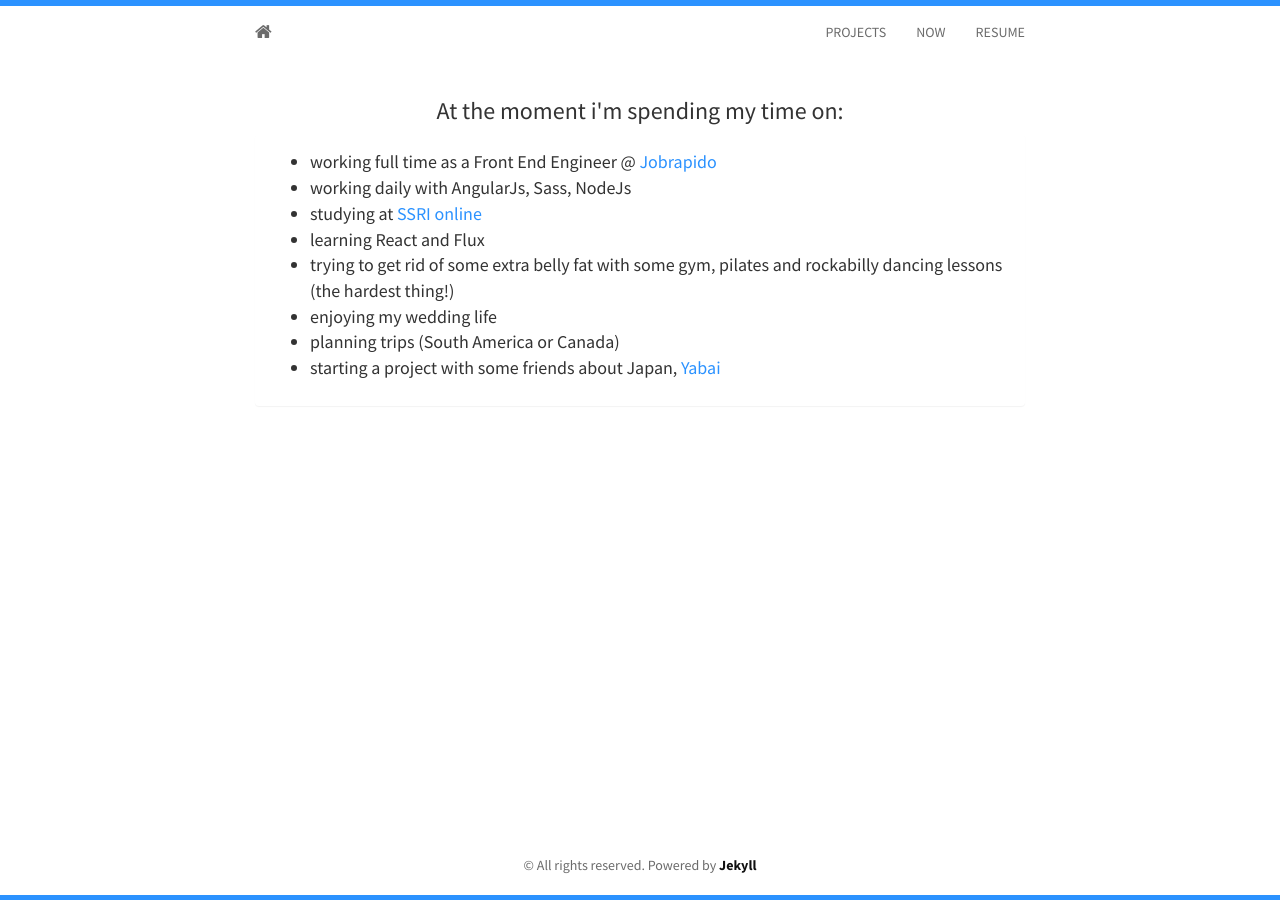
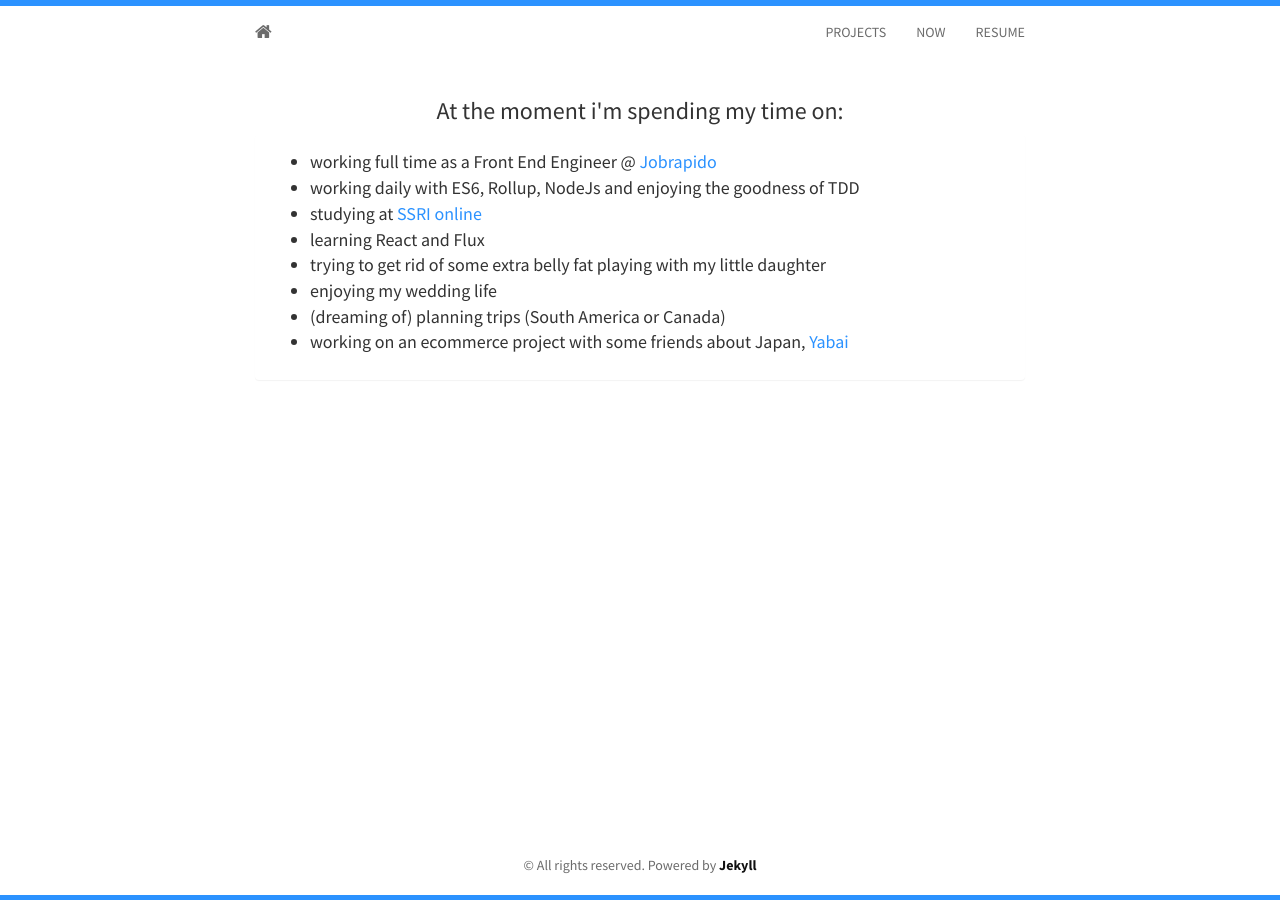
Before and after one commit to andreavaghi/andreavaghi.github.io, a Jekyll site: the page built from now.html, in a window 1280 px wide. Built offline with Jekyll 4.4.1, drawn with Linux system fonts in a browser that asks for light colours; nearby versions of some CDN libraries.

Commit message:
Update info

```diff
--- a/_includes/now.html
+++ b/_includes/now.html
@@ -6,13 +6,13 @@
     <div class="panel-body">
       <ul>
         <li>working full time as a Front End Engineer @ <a href="http://it.jobrapido.com/">Jobrapido</a></li>
-        <li>working daily with AngularJs, Sass, NodeJs</li>
+        <li>working daily with ES6, Rollup, NodeJs and enjoying the goodness of TDD</li>
         <li>studying at <a href="http://sicurezzaonline.di.unimi.it/">SSRI online</a></li>
         <li>learning React and Flux</li>
-        <li>trying to get rid of some extra belly fat with some gym, pilates and rockabilly dancing lessons (the hardest thing!)</li>
+        <li>trying to get rid of some extra belly fat playing with my little daughter</li>
         <li>enjoying my wedding life</li>
-        <li>planning trips (South America or Canada)</li>
-        <li>starting a project with some friends about Japan, <a href="http://www.yabai.it">Yabai</a></li>
+        <li>(dreaming of) planning trips (South America or Canada)</li>
+        <li>working on an ecommerce project with some friends about Japan, <a href="http://www.yabai.it">Yabai</a></li>
       </ul>
     </div>
   </div>
```
Also changed, not shown: Gemfile.lock.
